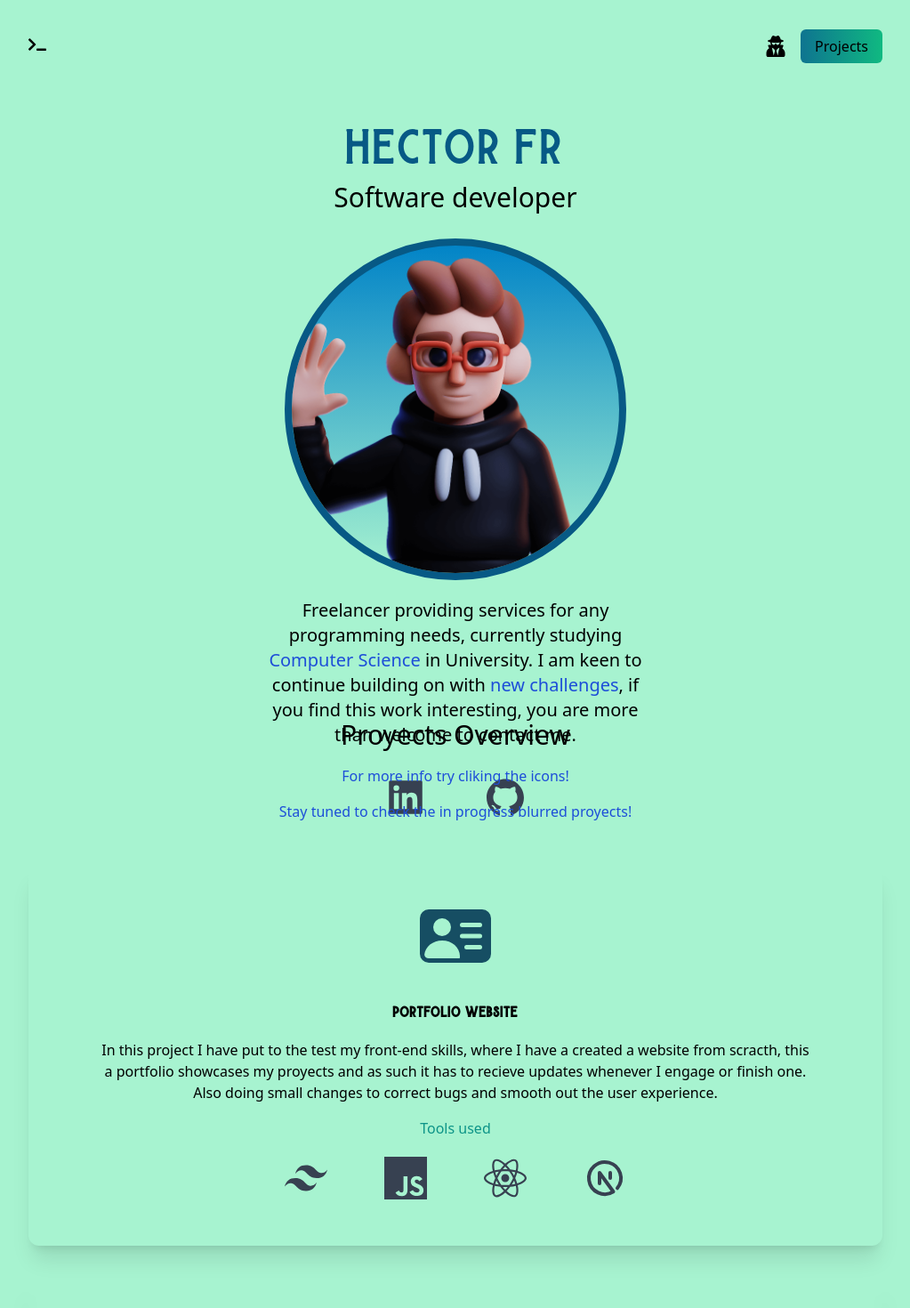
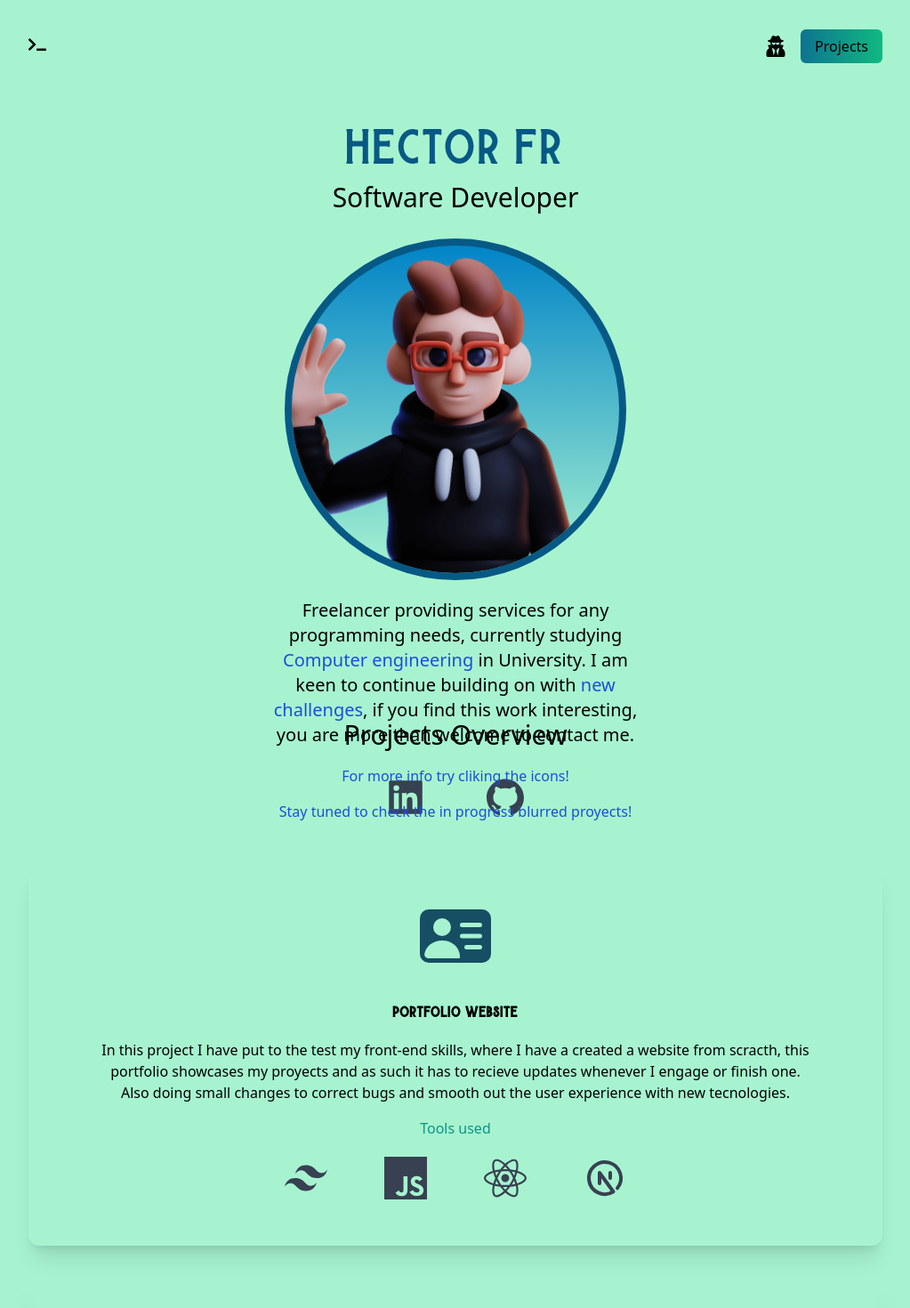
Before and after one commit to Hectorfr/myportfolio, a Next.js app: page / in a window 1280 px wide. Shown: the top 1470 px of the page at 89% size, without its empty margins (128-1151 px from the left). Built offline with nearby package versions, Linux system fonts and the light colour scheme.

Commit message:
spelling correction && better index.js readability

```diff
--- a/pages/index.js
+++ b/pages/index.js
@@ -4,23 +4,13 @@ import {FaTerminal, FaUserSecret, FaJava} from 'react-icons/fa';
 import {SiJavascript, SiTailwindcss, SiReact, SiPython, SiCplusplus} from 'react-icons/si';
 import {TbBrandNextjs, TbScript} from 'react-icons/tb';
 import {VscTerminalBash, VscTerminalPowershell, VscServerEnvironment} from 'react-icons/vsc';
-import {BiShow, BiCar} from 'react-icons/bi';
-
-
+import {BiCar} from 'react-icons/bi';
 import { GiTrophy } from 'react-icons/gi';
 import {BsPersonVcardFill} from 'react-icons/bs'
-
-
 import {useState} from "react";
-
-
-
 
 import Image from "next/image";
 import deved from "../public/dev-ed-wave.png";
-
-
-
 
 export default function Home() {
   const [darkMode, setDarkMode] = useState(false);
@@ -55,14 +45,14 @@ export default function Home() {
                 hector fr
               </h2>
               <h3 className="text-2xl py-2 md:text-3xl">
-                Software developer
+                Software Developer
               </h3>
             <div className="relative mx-auto bg-gradient-to-b from-sky-600 rounded-full w-80 h-80 mt-5 overflow-hidden border-8 border-sky-800 md:h-96 md:w-96">
                 <Image src={deved} layout="fill" objectFit="cover" />
             </div>
 
               <p className="text-md py-5 leading-8 max-w-lg mx-auto p-10 md:text-xl">
-                Freelancer providing services for any programming needs, currently studying <span className="text-blue-700">Computer Science</span> in University.
+                Freelancer providing services for any programming needs, currently studying <span className="text-blue-700">Computer engineering</span> in University.
                 I am keen to continue building on with   <span className="text-blue-700">new challenges</span>, if you find this work interesting, you are more than welcome to contact me.
               </p>
             </div>
@@ -76,7 +66,7 @@ export default function Home() {
 
           <section>
             <div id="projects">
-              <h3 className="text-3xl text-center py-2">Proyects Overview</h3>
+              <h3 className="text-3xl text-center py-2">Projects Overview</h3>
               <p className="py-2 p-10 text-center text-blue-700">
                 For more info try cliking the icons!
               </p>
@@ -95,8 +85,8 @@ export default function Home() {
                   <h3 className="text-lg pt-8 pb-2 font-burtons font-bold">portfolio website</h3>
                   <p className="py-2 p-10">
                     In this project I have put to the test my front-end skills, where I have a created a website from scracth,
-                    this a portfolio showcases my proyects and as such it has to recieve updates whenever I engage or finish one.
-                    Also doing small changes to correct bugs and smooth out the user experience.
+                    this portfolio showcases my proyects and as such it has to recieve updates whenever I engage or finish one.
+                    Also doing small changes to correct bugs and smooth out the user experience with new tecnologies.
                   </p>
 
                   <h4 className="py-2 text-teal-600 dark:text-blue-700">Tools used</h4>
```
